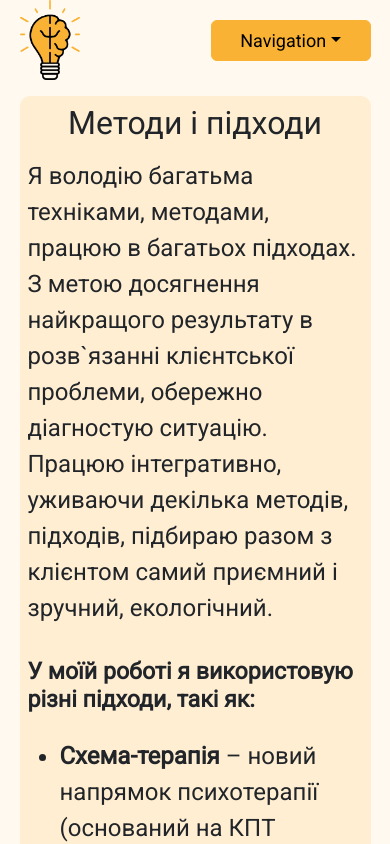
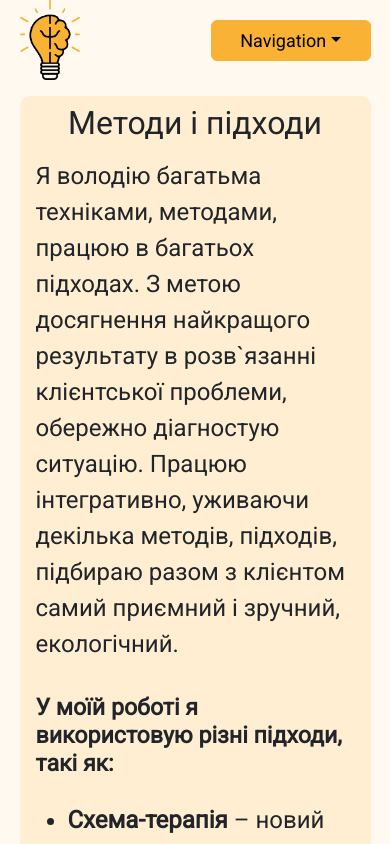
Before and after one commit to Karavang/shetagri, a React (Vite) app: page /shetagri/methods in a window 390 px wide. Shown: the top 844 px of the page. Built offline with nearby package versions, Linux system fonts and the light colour scheme.

Commit message:
blog markers

```diff
--- a/src/index.scss
+++ b/src/index.scss
@@ -173,6 +173,9 @@ a {
   justify-content: center;
   gap: 16px;
   padding: 0;
+  li {
+    list-style-type: none;
+  }
 }
 .home-about {
   padding: 8px 24px;
@@ -221,6 +224,9 @@ a {
   gap: 24px;
   align-items: center;
   text-align: center;
+  li {
+    list-style-type: none;
+  }
 }
 @media screen and (min-width: 831px) {
   .iam {
@@ -231,7 +237,7 @@ a {
 
 @media screen and (max-width: 830px) {
   .home-about {
-    padding: 8px;
+    padding: 8px 16px;
 
     font-size: 24px;
   }
```
